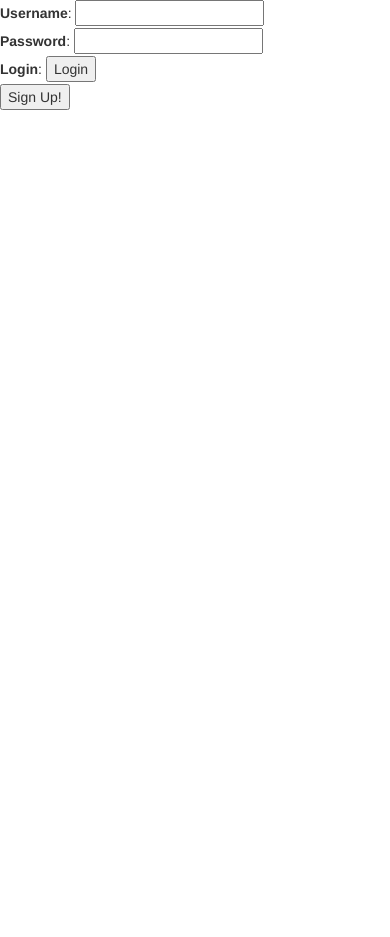
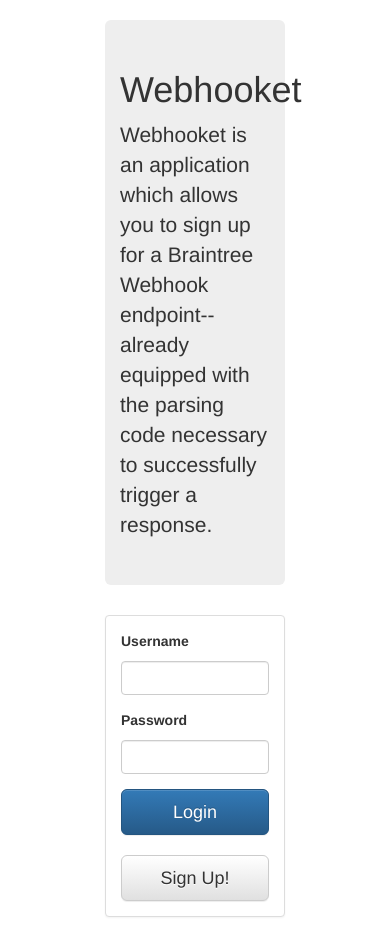
Before and after one commit to raymondberg/btray, a Flask app: page /login/ in a window 390 px wide. Before the commit the page ends 110 px from the top, so only its background shows below. Run offline with Flask 2, Linux system fonts and the light colour scheme; some libraries are stand-ins or nearby versions.

Commit message:
update styling of login and signup pages

```diff
--- a/templates/login.html
+++ b/templates/login.html
@@ -1,29 +1,75 @@
 {% extends 'app_public.html' %}
+
 {% block title %} Webhook Configs {% endblock %}
 {% block content %}
-
 {% with messages = get_flashed_messages() %}
-  {% if messages %}
-    <ul class=flashes>
-    {% for message in messages %}
-      <li>{{ message }}</li>
-    {% endfor %}
-    </ul>
-  {% endif %}
+	{% if messages %}
+		{% for message in messages%}
+			{{message}}
+		{%endfor %}
+	{% endif %}
 {% endwith %}
 
-<form method="post" action="/login/">
-    {{ form.csrf_token }}
-    <div>{{ form.username.label }}: {{ form.username(class="css_class") }}</div>
-    {% if form.username.errors %}
-        <ul class="errors">{% for error in form.username.errors %}<li>{{ error }}</li>{% endfor %}</ul>
-    {% endif %}
+<div class="row">
+  <div class="container col-xs-6 col-xs-offset-3">
+    <br />
+    <div class="jumbotron">
+      <h1>Webhooket</h1>
+      <p>Webhooket is an application which allows you to sign up for a Braintree Webhook endpoint-- already equipped with the parsing code necessary to successfully trigger a response.</p>
+    </div>
 
-    <div>{{ form.password.label }}: {{ form.password() }}</div>
-    {% if form.password.errors %}
-        <ul class="errors">{% for error in form.password.errors %}<li>{{ error }}</li>{% endfor %}</ul>
-    {% endif %}
-    <div>{{ form.submit.label }}: {{ form.submit() }}</div>
-</form>
-<button type="button" onclick="location.href='/signup/'">Sign Up!</button>
+    <div class="panel panel-default">
+      <div class="panel-body">
+        <form class="form-horizontal" method="post" action="/login/">
+
+          {{ form.csrf_token }}
+
+          <div class="form-group">
+            <label class="col-sm-2 control-label" for="username">
+              {{ form.username.label }}
+            </label>
+            <div class="col-md-10 col-sm-12">
+              {{ form.username(class="form-control")}}
+            </div>
+          </div>
+
+          {% if form.username.errors %}
+          <ul class="errors">
+            {% for error in form.username.errors %}
+            <li>
+              {{ error }}
+            </li>
+            {% endfor %}
+          </ul>
+          {% endif %}
+
+          <div class="form-group">
+            <label class="col-sm-2 control-label" for="password">
+              {{ form.password.label }}
+            </label>
+            <div class="col-md-10 col-sm-12">
+              {{ form.password(class="form-control") }}
+            </div>
+          </div>
+
+          {% if form.password.errors %}
+          <ul class="errors">
+            {% for error in form.password.errors %}
+            <li>
+              {{ error }}
+            </li>
+            {% endfor %}
+          </ul>
+          {% endif %}
+
+          <div>
+            {{ form.submit(class="btn btn-primary btn-lg btn-block") }}
+          </div>
+          <br>
+          <button type="button" class="btn btn-default btn-lg btn-block" onclick="location.href='/signup/'">Sign Up!</button>
+        </form>
+      </div>
+    </div>
+  </div>
+</div>
 {% endblock %}
```
Also changed, not shown: templates/signup.html (+43 -11 lines).
